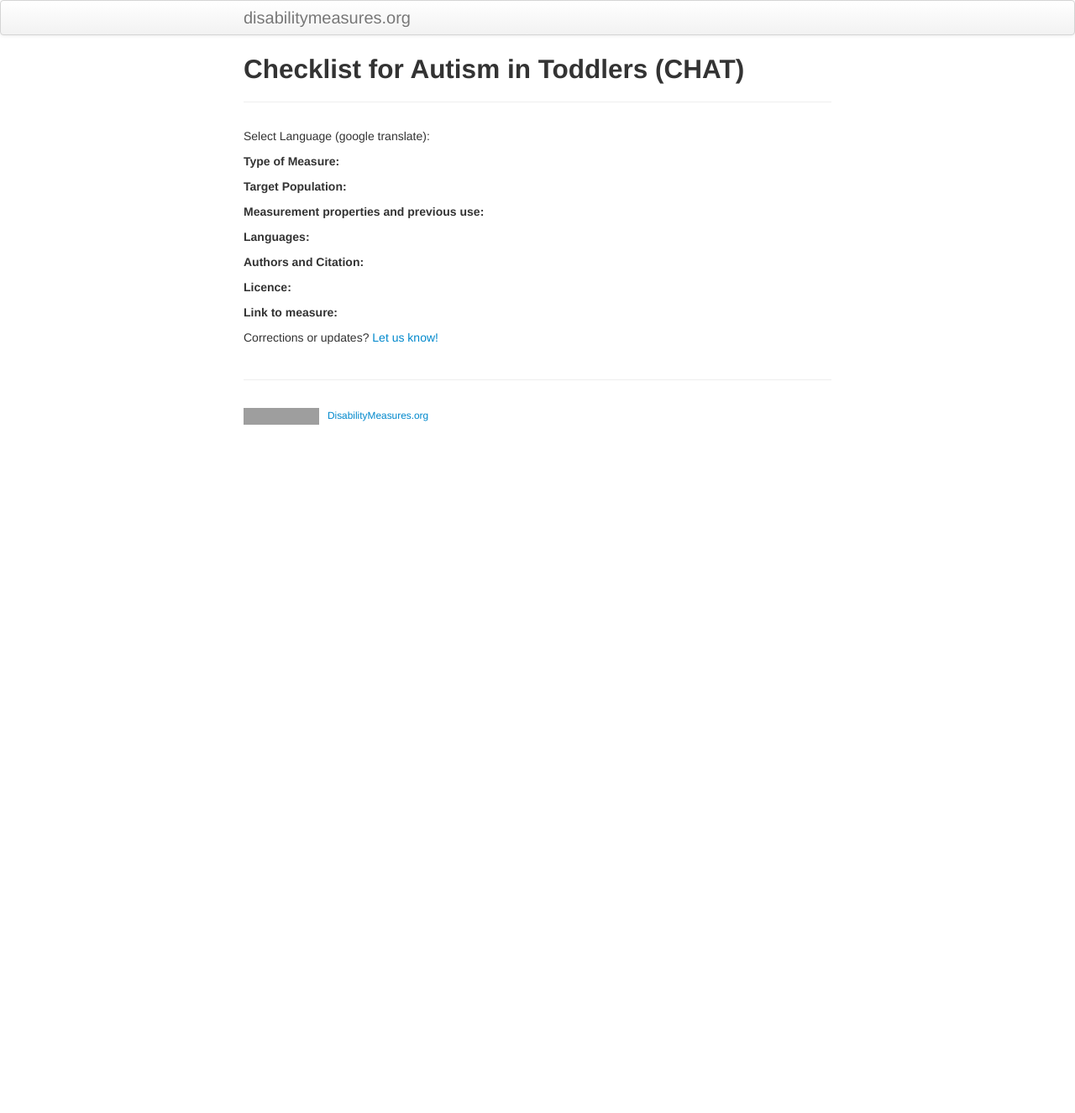
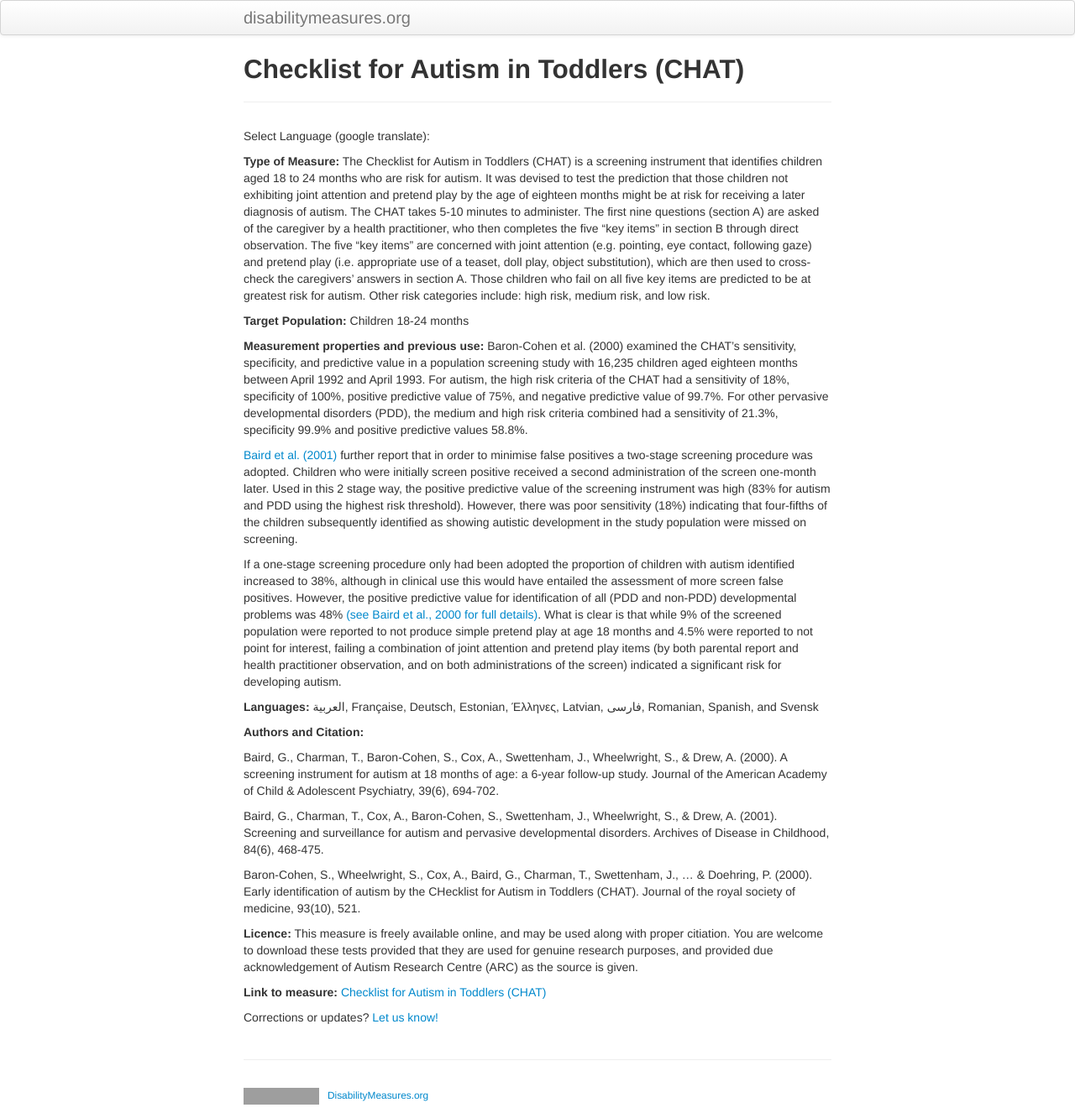
Before and after one commit to mjmaenner/disabilitymeasures, a Jekyll site: the page built from CHAT/index.md, in a window 1280 px wide. Shown: the whole page at 84% size. Built offline with Jekyll 4.4.1, drawn with Linux system fonts in a browser that asks for light colours; before the commit the page ends 900 px from its top, so only the background shows below that; grey boxes are pictures that could not be loaded.

Commit message:
updated CHAT

```diff
--- a/CHAT/index.md
+++ b/CHAT/index.md
@@ -13,18 +13,28 @@ function googleTranslateElementInit() {
 }
 </script><script type="text/javascript" src="//translate.google.com/translate_a/element.js?cb=googleTranslateElementInit"></script>
 
-**Type of Measure:**
+**Type of Measure:** The Checklist for Autism in Toddlers (CHAT) is a screening instrument that identifies children aged 18 to 24 months who are risk for autism. It was devised to test the prediction that those children not exhibiting joint attention and pretend play by the age of eighteen months might be at risk for receiving a later diagnosis of autism. The CHAT takes 5-10 minutes to administer. The first nine questions (section A) are asked of the caregiver by a health practitioner, who then completes the five "key items" in section B through direct observation. The five "key items" are concerned with joint attention (e.g. pointing, eye contact, following gaze) and pretend play (i.e. appropriate use of a teaset, doll play, object substitution), which  are then used to cross-check the caregivers' answers in section A. Those children who fail on all five key items are predicted to be at greatest risk for autism. Other risk categories include: high risk, medium risk, and low risk.
 
-**Target Population:**
+**Target Population:** Children 18-24 months
 
-**Measurement properties and previous use:**
+**Measurement properties and previous use:** Baron-Cohen et al. (2000) examined the CHAT's sensitivity, specificity, and predictive value in a population screening study with 16,235 children aged eighteen months between April 1992 and April 1993. For autism, the high risk criteria of the CHAT had a sensitivity of 18%, specificity of 100%, positive predictive value of 75%, and negative predictive value of 99.7%. For other pervasive developmental disorders (PDD), the medium and high risk criteria combined had a sensitivity of 21.3%, specificity 99.9% and positive predictive values 58.8%.
 
-**Languages:**
+[Baird et al. (2001)](http://adc.bmj.com/content/84/6/468.short) further report that in order to minimise false positives a two-stage screening procedure was adopted. Children who were initially screen positive received a second administration of the screen one-month later. Used in this 2 stage way, the positive predictive value of the screening instrument was high (83% for autism and PDD using the highest risk threshold). However, there was poor sensitivity (18%) indicating that four-fifths of the children subsequently identified as showing autistic development in the study population were missed on screening.
+
+If a one-stage screening procedure only had been adopted the proportion of children with autism identified increased to 38%, although in clinical use this would have entailed the assessment of more screen false positives. However, the positive predictive value for identification of all (PDD and non-PDD) developmental problems was 48% [(see Baird et al., 2000 for full details)](http://www.jaacap.com/article/S0890-8567(09)66238-9/abstract). What is clear is that while 9% of the screened population were reported to not produce simple pretend play at age 18 months and 4.5% were reported to not point for interest, failing a combination of joint attention and pretend play items (by both parental report and health practitioner observation, and on both administrations of the screen) indicated a significant risk for developing autism.
+
+**Languages:** العربية, Française, Deutsch, Estonian, Έλληνες, Latvian, فارسی, Romanian, Spanish, and Svensk
 
 **Authors and Citation:**
 
-**Licence:**
+Baird, G., Charman, T., Baron-Cohen, S., Cox, A., Swettenham, J., Wheelwright, S., & Drew, A. (2000). A screening instrument for autism at 18 months of age: a 6-year follow-up study. Journal of the American Academy of Child & Adolescent Psychiatry, 39(6), 694-702.
 
-**Link to measure:**
+Baird, G., Charman, T., Cox, A., Baron-Cohen, S., Swettenham, J., Wheelwright, S., & Drew, A. (2001). Screening and surveillance for autism and pervasive developmental disorders. Archives of Disease in Childhood, 84(6), 468-475.
+
+Baron-Cohen, S., Wheelwright, S., Cox, A., Baird, G., Charman, T., Swettenham, J., ... & Doehring, P. (2000). Early identification of autism by the CHecklist for Autism in Toddlers (CHAT). Journal of the royal society of medicine, 93(10), 521.
+
+**Licence:** This measure is freely available online, and may be used along with proper citiation. You are welcome to download these tests provided that they are used for genuine research purposes, and provided due acknowledgement of Autism Research Centre (ARC) as the source is given.
+
+**Link to measure:** [Checklist for Autism in Toddlers (CHAT)](https://www.autismresearchcentre.com/arc_tests/)
 
 Corrections or updates? [Let us know!](http://disabilitymeasures.org/contact)
```
